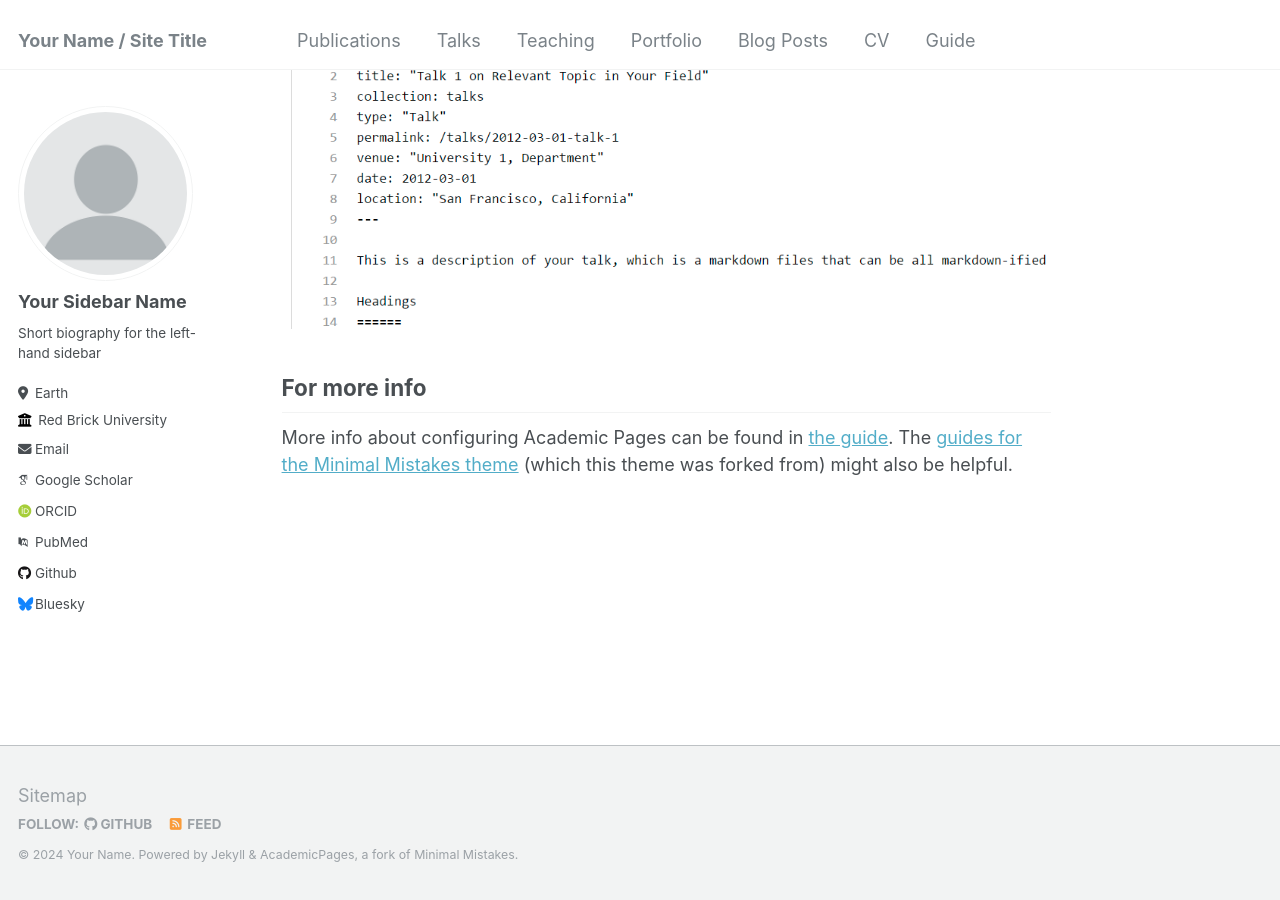
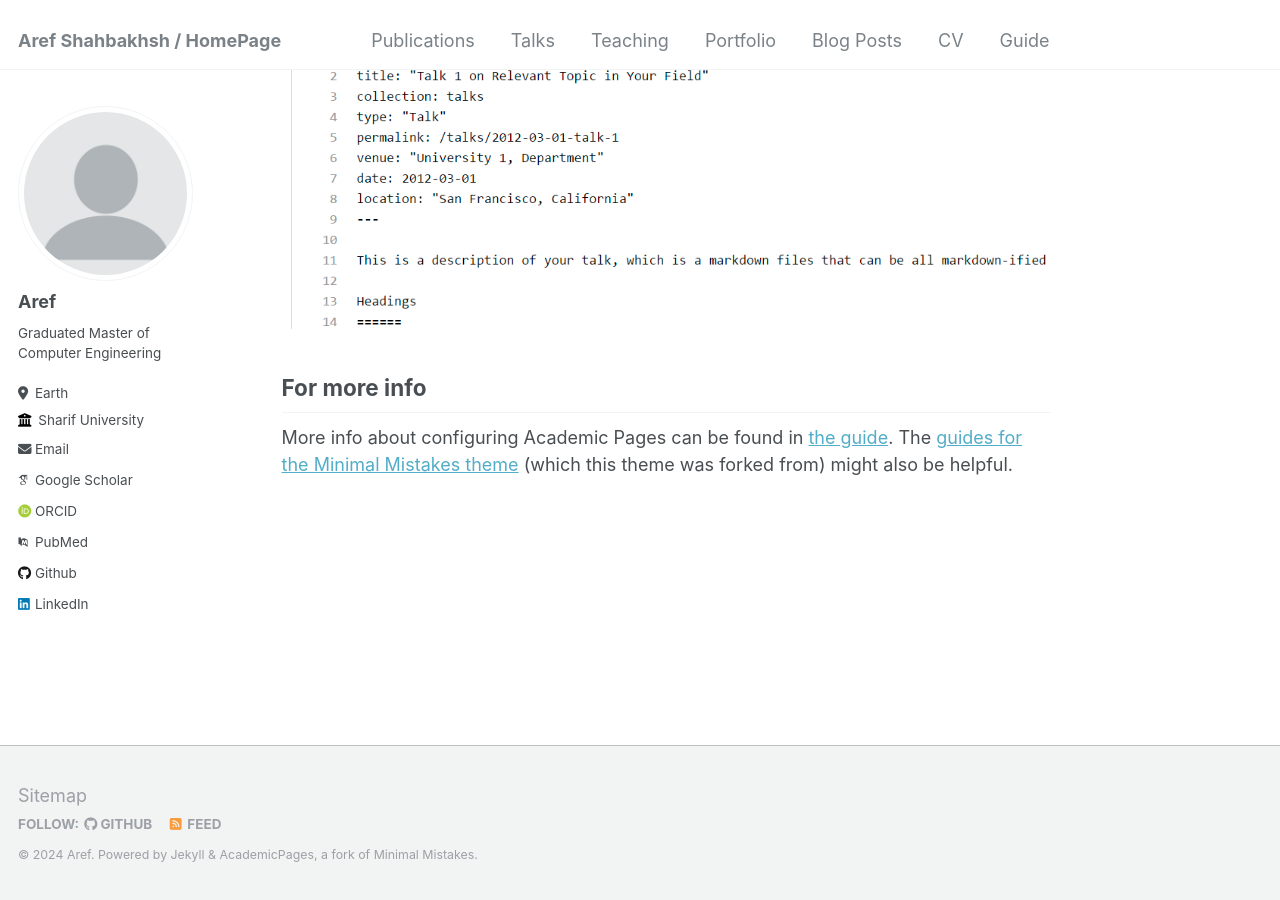
Before and after one commit to Aref-Shahbakhsh/Aref-Shahbakhsh, a Jekyll site: the page built from _pages/about.md, in a window 1280 px wide and 900 px high, scrolled down 2660 px. Built offline with Jekyll 4.4.1, drawn with Linux system fonts in a browser that asks for light colours; some web fonts are replaced.

Commit message:
Update _config.yml

```diff
--- a/_config.yml
+++ b/_config.yml
@@ -8,13 +8,13 @@
 
 # Basic Site Settings
 locale                   : "en-US"
-title                    : "Your Name / Site Title"
+title                    : "Aref Shahbakhsh / HomePage"
 title_separator          : "-"
-name                     : &name "Your Name"
-description              : &description "personal description"
-url                      : https://academicpages.github.io # the base hostname & protocol for your site e.g. "https://mmistakes.github.io"
+name                     : &name "Aref"
+description              : &description "My Personal WebPage"
+url                      : https://Aref-Shahbakhsh.github.io # the base hostname & protocol for your site e.g. "https://mmistakes.github.io"
 baseurl                  : "" # the subpath of your site, e.g. "/blog"
-repository               : "academicpages/academicpages.github.io"
+repository               : "Aref-Shahbakhsh/Aref-Shahbakhsh.github.io"
 
 # Site Author - The following control what appear as part of the author content on the side bar.
 #               If a field is blank the icon and link will not appear, otherwise it will be shown.
@@ -22,13 +22,13 @@ repository               : "academicpages/academicpages.github.io"
 author:
   # Biographic information
   avatar           : "profile.png"
-  name             : "Your Sidebar Name"
+  name             : "Aref"
   pronouns         : # example: "she/her"
-  bio              : "Short biography for the left-hand sidebar"
+  bio              : "Graduated Master of Computer Engineering"
   location         : "Earth"
-  employer         : "Red Brick University"
+  employer         : "Sharif University"
   uri              : # URL
-  email            : "none@example.org"
+  email            : "Aref.Shahbakhsh@Sharif.edu"
 
   # Academic websites
   arxiv            : # URL - Update with the correct link to your profile
@@ -43,12 +43,12 @@ author:
   bitbucket        : # Username - Update with your username on the site
   codepen          : # Username
   dribbble         : # Username
-  github           : "academicpages"
+  github           : "Aref-Shahbakhsh"
   kaggle           : # Username
   stackoverflow    : # User number or user number and name (i.e., use "1" or "1/jeff-atwood")
 
   # Social media
-  bluesky          : "bsky.app" # Replace this with you Bluesky username
+  bluesky          : #"bsky.app" # Replace this with you Bluesky username
   facebook         : # Username
   flickr           : # Username
   foursquare       : # Username
@@ -57,7 +57,7 @@ author:
   keybase          : # Username
   instagram        : # Username
   lastfm           : # Username
-  linkedin         : # Username
+  linkedin         : https://www.linkedin.com/in/aref-shahbakhsh
   mastodon         : # URL
   medium           : # URL
   pinterest        : # Username
```
